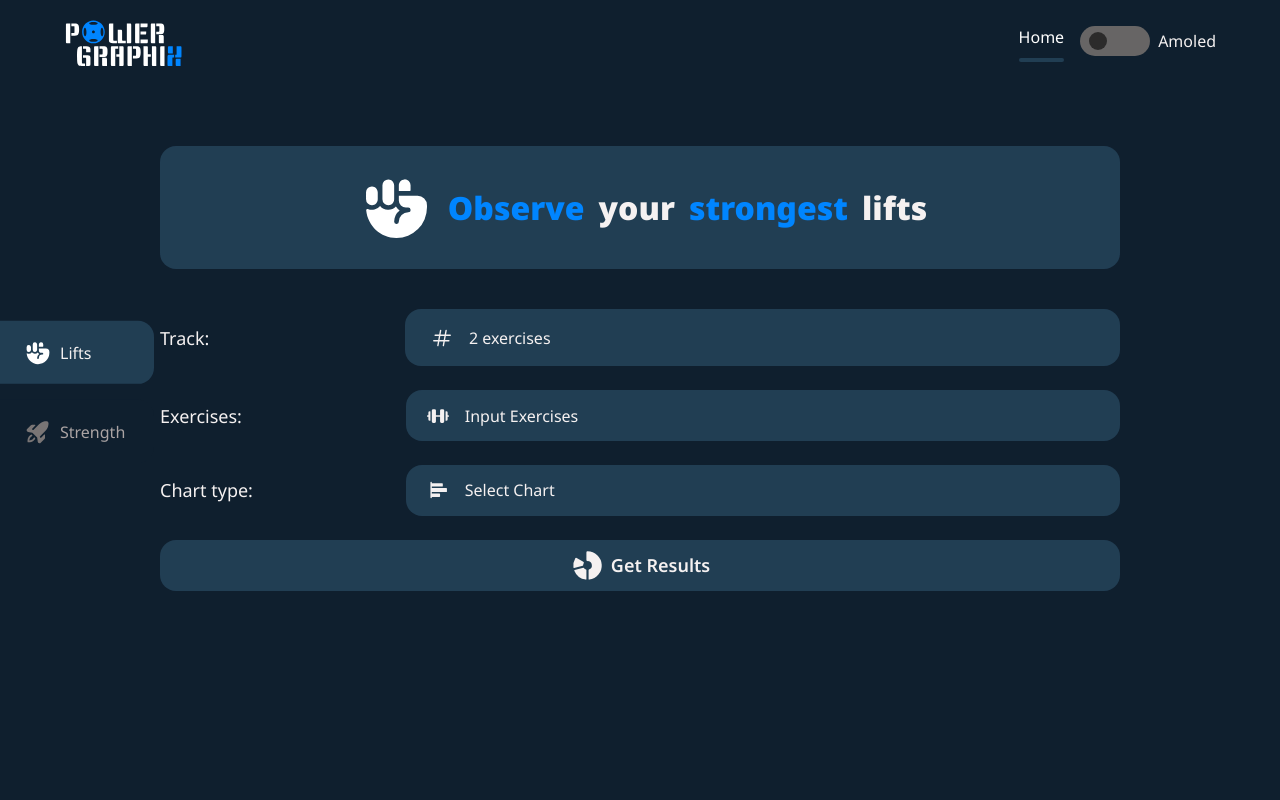
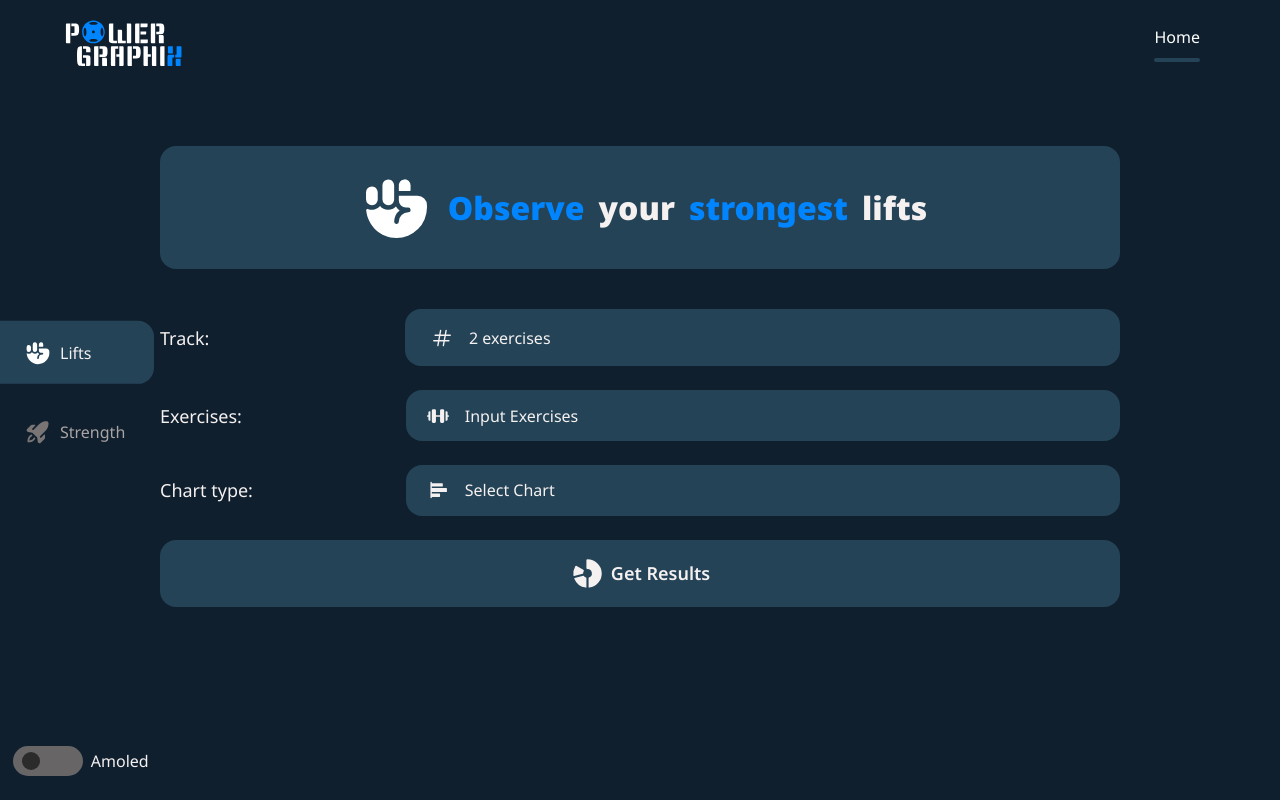
Before and after one commit to AtanasovCode/lift-log, a React (Vite) app: page /input-stats in a window 1280 px wide. Shown: the top 800 px of the page. Built offline with nearby package versions, Linux system fonts and the light colour scheme; a web font is replaced by a local one.

Commit message:
improved color contrast and moved amoled toggle for better UI

```diff
--- a/src/Theme.jsx
+++ b/src/Theme.jsx
@@ -12,7 +12,7 @@ const night = {
 
     background: "#0f1f2e",
     primary: "#6aa1d8",
-    secondary: "#508eb546",
+    secondary: "#244356", //508eb546
     accent: "#0085FF",
     text: "#f5f1f1",
   };
--- a/src/components/Nav.jsx
+++ b/src/components/Nav.jsx
@@ -176,10 +176,10 @@ const NavLink = styled(Link)`
 `;
 
 const ToggleContainer = styled.div`
-    @media (max-width: 768px) {
+    @media (min-width: 1024px) {
         position: absolute;
-        bottom: 10%;
-        left: 5%;
+        bottom: 3%;
+        left: 1%;
     }
 `;
 
--- a/src/styles/Styled.Stats.jsx
+++ b/src/styles/Styled.Stats.jsx
@@ -283,6 +283,10 @@ export const Submit = styled.div`
     cursor: pointer;
     user-select: none;
     width: 100%;
+
+    @media (min-width: 1024px) {
+        padding: 1rem;
+    }
 `;
 
 export const SubmitIcon = styled.div`
```
